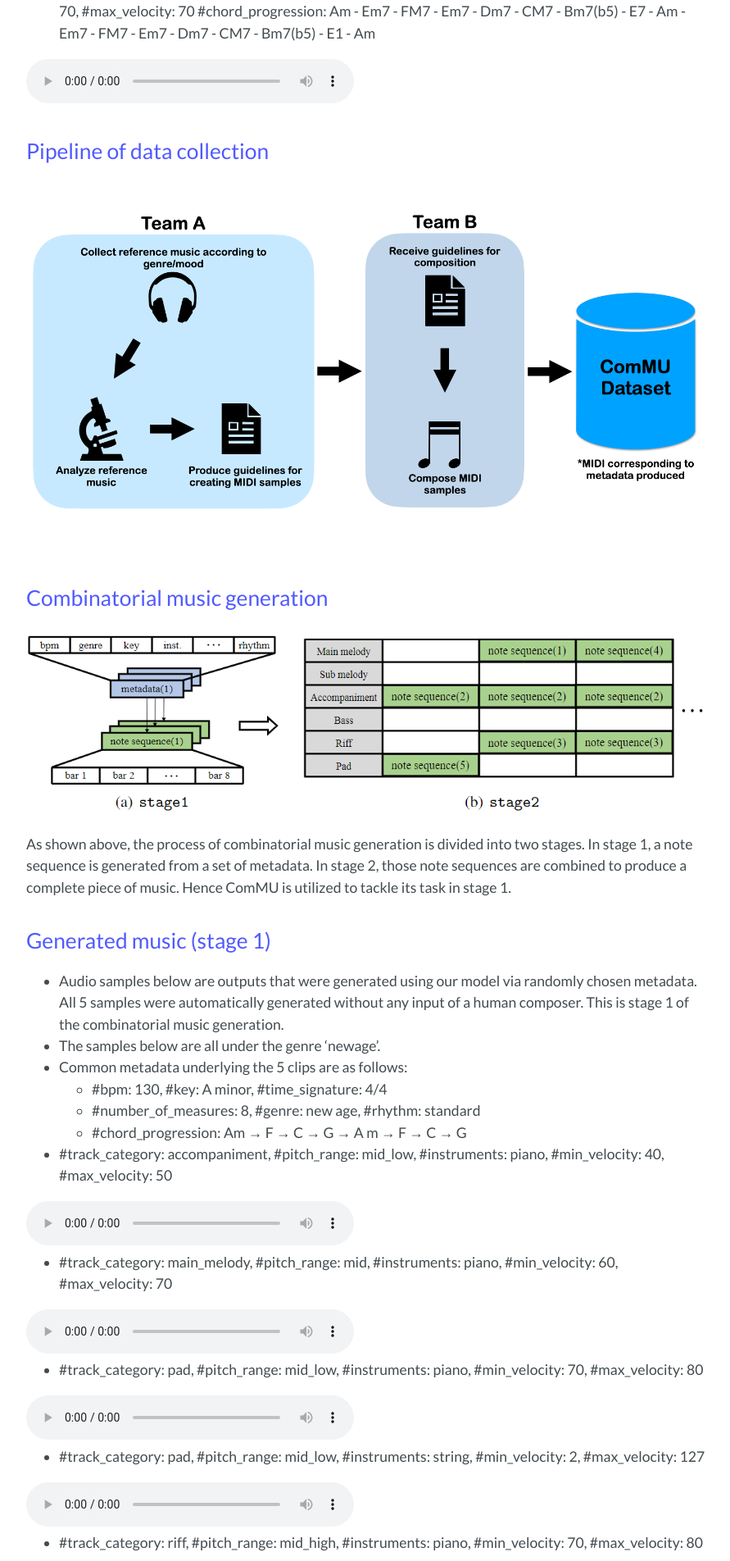
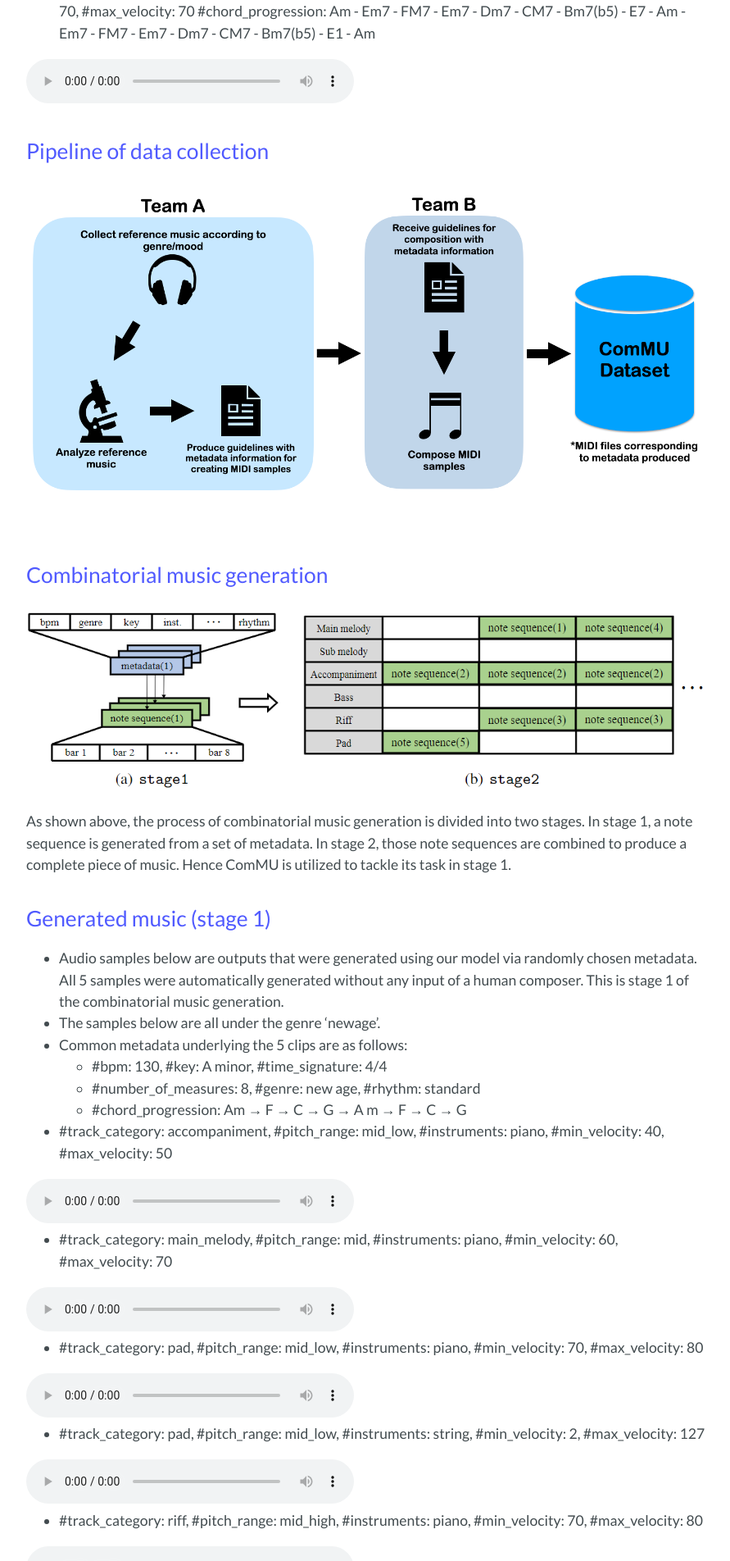
Before and after one commit to POZAlabs/ComMU, a Jekyll site: the page built from index.md, in a window 1280 px wide. Shown: the part 1552-3456 px from the top of the page at 82% size, without its empty margins (192-1083 px from the left). Built offline with Jekyll 4.4.1, drawn with Linux system fonts in a browser that asks for light colours; our own code applies the rules of GitHub Pages for plain Markdown files.

Commit message:
Update index.md
data_pipeline_3 updated

```diff
--- a/index.md
+++ b/index.md
@@ -31,7 +31,7 @@ BPM, Genre, Key, Track-instrument, Track-role, Time signature, Pitch range, Numb
 ## Pipeline of data collection
 
 <div align="center">
-  <img src="./assets/img/data_pipeline_2.png" width=1000x>
+  <img src="./assets/img/data_pipeline_3.png" width=1000x>
 </div>
 
 
```
